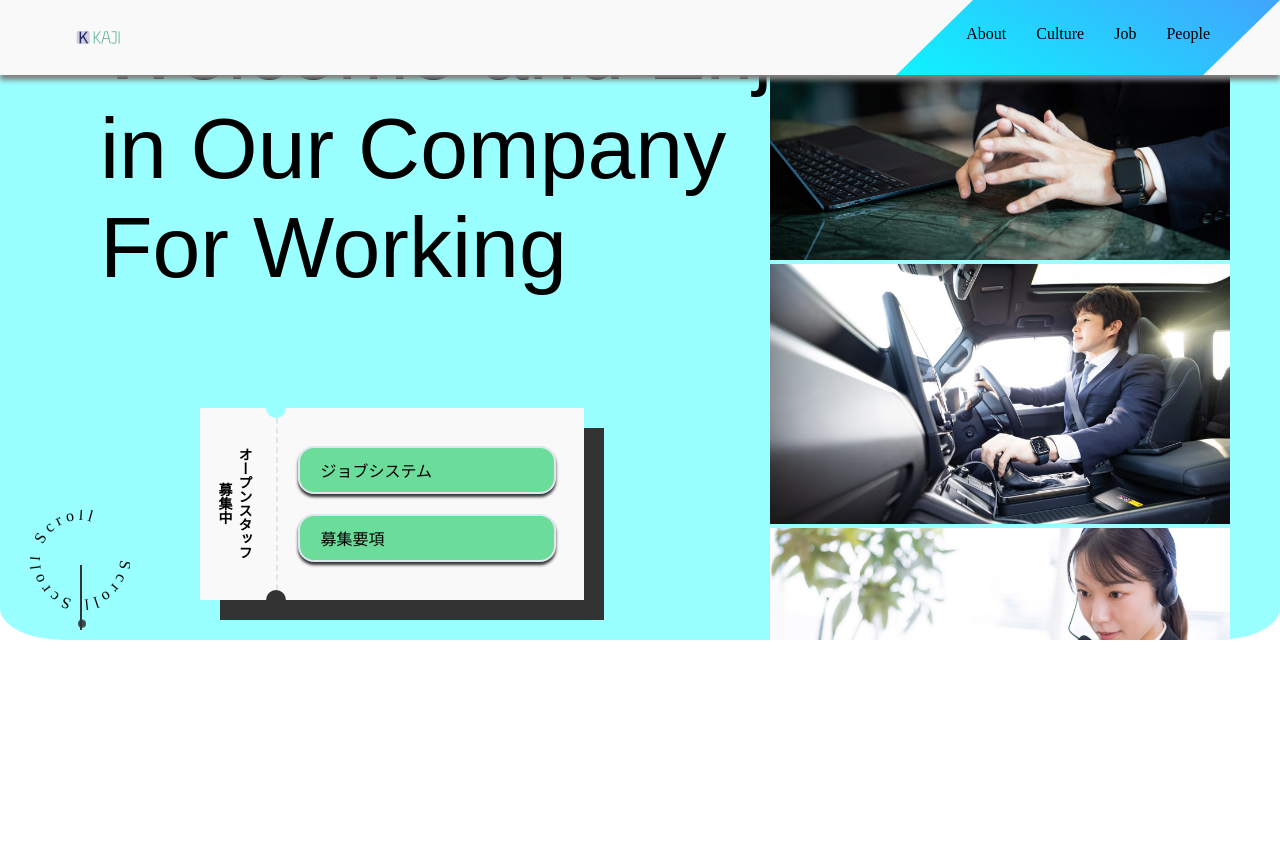
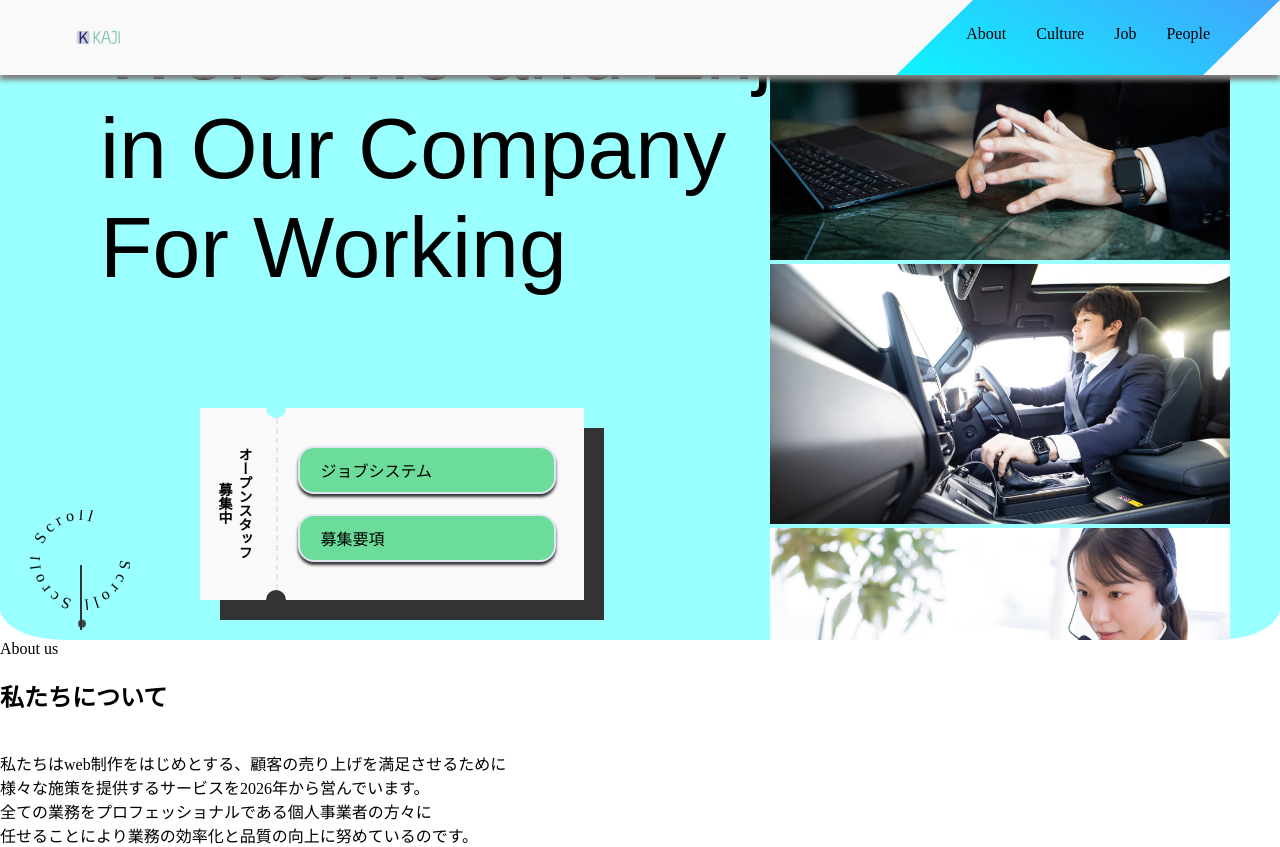
Before and after one commit to kajikaji5678/port, a plain HTML site: page index.html in a window 1280 px wide. Before the commit the page ends 800 px from the top, so only its background shows below. Drawn offline with Linux system fonts and the light colour scheme.

Commit message:
アバウトの日本語記述

```diff
--- a/css/style.css
+++ b/css/style.css
@@ -348,3 +348,7 @@ TOPページ
         opacity: 0;
     }
 }
+
+/* ---------------------------
+about us
+----------------------------*/
--- a/index.html
+++ b/index.html
@@ -59,7 +59,8 @@
 
             <svg class="circle" viewBox="0 0 50 50">
                 <defs>
-                    <path id="circlePath" class="circle_circle" d="M 25, 25 m -20, 0 a 20, 20 0 1, 1 40, 0 a 20, 20 0 1, 1 -40, 0"></path>
+                    <path id="circlePath" class="circle_circle"
+                        d="M 25, 25 m -20, 0 a 20, 20 0 1, 1 40, 0 a 20, 20 0 1, 1 -40, 0"></path>
                 </defs>
                 <text class="circle_text">
                     <textPath href="#circlePath" staffOffset="10%">
@@ -72,6 +73,28 @@
                 <span></span>
             </div>
         </div>
+
+        <div class="main_box">
+            <div class="about_us">
+                <div class="about_us_top">
+                    <p>About us</p>
+                    <h2>私たちについて</h2>
+                </div>
+                <div class="about_us_main">
+                    <div class="about_us_img">
+                        <img>
+                    </div>
+                    <div class="about_us_message">
+                        <p>
+                            私たちはweb制作をはじめとする、顧客の売り上げを満足させるために<br>
+                            様々な施策を提供するサービスを2026年から営んでいます。<br>
+                            全ての業務をプロフェッショナルである個人事業者の方々に<br>
+                            任せることにより業務の効率化と品質の向上に努めているのです。
+                        </p>
+                    </div>
+                </div>
+            </div>
+        </div>
     </body>
 </body>
 
```
